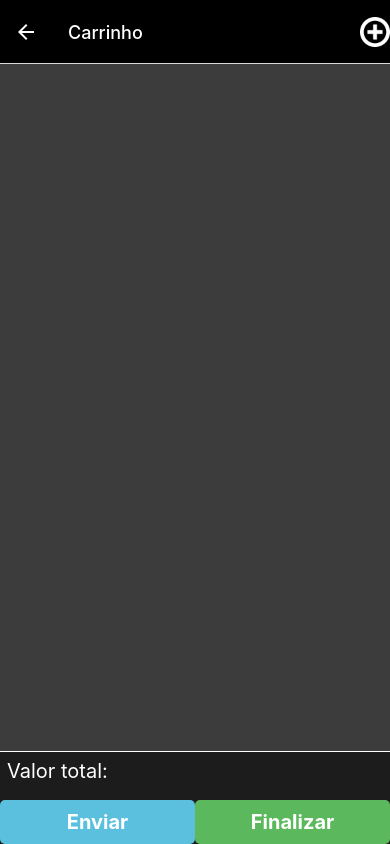
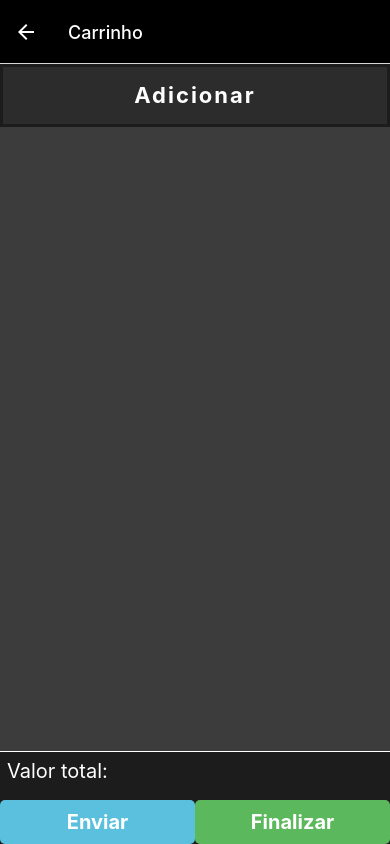
Before and after one commit to SessyoinKirin/Trabalho-de-Conclusao, a React Native app: screen /Carrinho in a window 390 px wide. Built offline with nearby package versions, Linux system fonts and the light colour scheme.

Commit message:
coloquei um touchable ao inves de figura em png, pois nao esta redirecionando

```diff
--- a/App.js
+++ b/App.js
@@ -2,7 +2,7 @@
  * @Author: SessyoinChen
  * @Date: 2023-03-01 09:34:09
  * @LastEditors: SessyoinChen
- * @LastEditTime: 2023-04-05 14:31:31
+ * @LastEditTime: 2023-04-09 13:42:33
  * @FilePath: \6Semestre\TCCFinal\Trabalho-de-Conclusao\App.js
  * @Description:
  *
@@ -11,7 +11,7 @@ import { StatusBar } from 'expo-status-bar';
 import * as React from 'react';
 import { Button, StyleSheet, Text, View, TouchableOpacity, Image } from 'react-native';
 import { NavigationContainer } from '@react-navigation/native';
-import { createNativeStackNavigator, HeaderRight } from '@react-navigation/native-stack';
+import { createNativeStackNavigator } from '@react-navigation/native-stack';
 import Login from './src/components/login';
 import Detail from './src/components/detalhes';
 
@@ -21,18 +21,9 @@ import Cardapio from './src/components/cardapio';
 
 import styles from './estiloGeral';
 
-function CustomHeaderRight() {
-  return (
-    <HeaderRight>
-      <Image
-        source={require('./assets/img/add.png')}
-        style={{ width: 30, height: 30 }}
-      />
-    </HeaderRight>
-  );
-}
 
-function App() {
+
+function App({navigation}) {
   return (
     // <View style={styles.container}>
     //   <Login />
@@ -57,12 +48,18 @@ function App() {
             backgroundColor: 'black',
           },
           headerTintColor: 'white',
-          headerRight: ({ navigation }) => (<TouchableOpacity onPress={() => navigation.navigate('Mesa')}>
-            <Image
-            source={require('./assets/img/addinversa.png')}
-            style={{ width: 30, height: 30}}
-          />
-          </TouchableOpacity>),
+          // headerRight: ({ navigation }) => {
+          //   const redirecionar = () => {
+          //     navigation.navigate('Cardapio')
+          //   }
+
+          //   return (
+          //     <TouchableOpacity onPress={redirecionar}>
+          //       <Image source={require('./assets/img/addinversa.png')} style={{ width: 30, height: 30 }} />
+          //     </TouchableOpacity>
+          //   )
+          // }
+
         }} />
         <Stack.Screen name="Detalhe" component={Detail} options={{
           headerStyle: {
@@ -84,7 +81,13 @@ function App() {
     </NavigationContainer>
   );
 }
-// Cardápio
+
+function Redirecionar({navigation}){
+  navigation.navigate('Mesa')
+}
+
+
+// Mesa
 function Mesa({ navigation }) {
   const [mesa, setMesa] = React.useState([1, 2, 3, 4, 5, 6, 7])
 
--- a/src/components/carrinho/index.js
+++ b/src/components/carrinho/index.js
@@ -2,7 +2,7 @@
  * @Author: SessyoinChen
  * @Date: 2023-03-27 14:14:46
  * @LastEditors: SessyoinChen
- * @LastEditTime: 2023-04-04 15:10:38
+ * @LastEditTime: 2023-04-09 14:07:08
  * @FilePath: \6Semestre\TCCFinal\Trabalho-de-Conclusao\src\components\carrinho\index.js
  * @Description:
  *
@@ -17,6 +17,12 @@ export default function Carrinho({ navigation }) {
     return (
         <View style={styles.container}>
             <View style={[estilo.main, estilo.borderBottom]}>
+                <TouchableOpacity onPress={() => navigation.navigate('Cardapio')} style={estilo.adicionar}>
+                    <Text style={estilo.letra}>Adicionar</Text>
+                </TouchableOpacity>
+                <View style={{ flex: 5.5 }}>
+
+                </View>
 
             </View>
             <View style={estilo.carrinhoRotape}>
@@ -29,7 +35,7 @@ export default function Carrinho({ navigation }) {
                         </TouchableOpacity>
                     </View>
                     <View style={{ width: '50%', height: '100%' }}>
-                    <TouchableOpacity style={estilo.botoesSuccess}>
+                        <TouchableOpacity style={estilo.botoesSuccess}>
                             <Text style={estilo.textoBotao}>Finalizar</Text>
                         </TouchableOpacity>
                     </View>
@@ -45,14 +51,29 @@ const estilo = StyleSheet.create({
         flex: 5,
         backgroundColor: '#3c3c3c',
     },
+    adicionar: {
+        flex: 0.5,
+        justifyContent: 'center',
+        alignItems: 'center',
+        borderWidth: 3,
+        borderColor: '#1c1c1c',
+        backgroundColor: '#2c2c2c',
+
+    },
+    letra: {
+        fontSize: 22,
+        color: '#fff',
+        fontWeight: 'bold',
+        letterSpacing:2,
+    },
     flexend: {
-        alignContent:'flex-end',
+        alignContent: 'flex-end',
         flexDirection: 'row',
         flexWrap: 'wrap',
         justifyContent: 'space-between',
     },
     carrinhoRotape: {
-        backgroundColor:'#1c1c1c',
+        backgroundColor: '#1c1c1c',
     },
     botoesInfo: {
         backgroundColor: '#5bc0de',
@@ -61,8 +82,8 @@ const estilo = StyleSheet.create({
         marginTop: 10,
         alignItems: 'center',
     },
-    botoesSuccess:{
-        backgroundColor:'#5cb85c',
+    botoesSuccess: {
+        backgroundColor: '#5cb85c',
         padding: 10,
         borderRadius: 5,
         marginTop: 10,
@@ -71,11 +92,11 @@ const estilo = StyleSheet.create({
     textoBotao: {
         color: 'white',
         fontWeight: 'bold',
-        fontSize:20,
-      },
+        fontSize: 20,
+    },
     borderBottom: {
         borderBottomWidth: 1,
         borderBottomColor: '#fff',
-      },
+    },
 
 })
--- a/src/components/login/index.js
+++ b/src/components/login/index.js
@@ -2,7 +2,7 @@
  * @Author: SessyoinChen
  * @Date: 2023-03-01 10:30:41
  * @LastEditors: SessyoinChen
- * @LastEditTime: 2023-04-05 10:56:03
+ * @LastEditTime: 2023-04-09 13:28:58
  * @FilePath: \6Semestre\TCCFinal\Trabalho-de-Conclusao\src\components\login\index.js
  * @Description:
  *
@@ -20,7 +20,7 @@ export default function Login({ navigation }) {
     const[msgError, setMsgError] = useState("")
 
     function logar () {
-
+        // console.log(navigation.navigate)
         navigation.navigate('Mesa')
         // if(login === 'acnologia' && password === 'acnologia'){
         //     navigation.navigate('Mesa')
```
